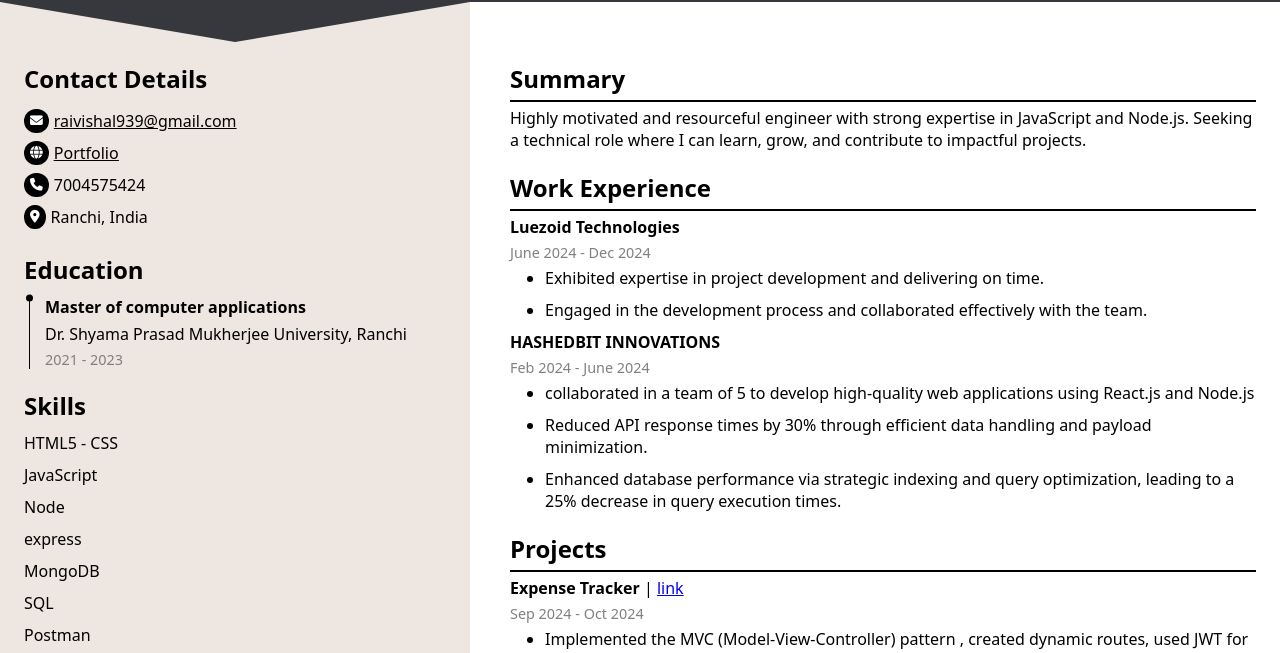
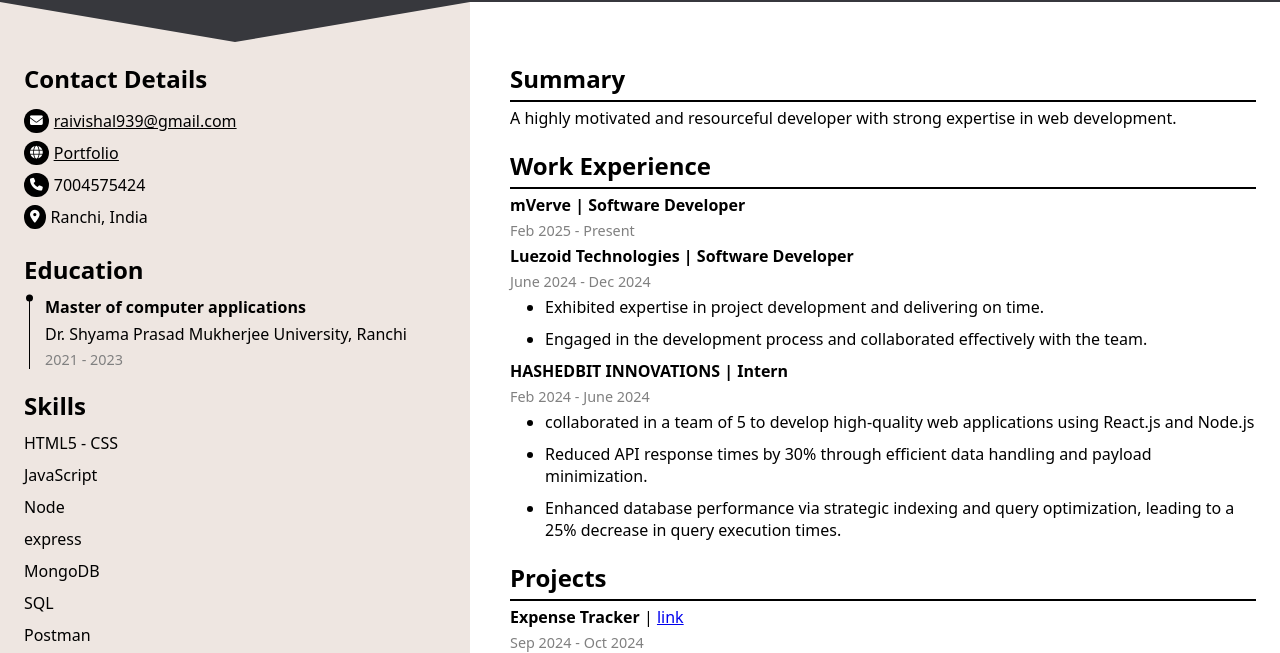
Before and after one commit to Vishal101022/resume-ui, a plain HTML site: page public/index.html in a window 1280 px wide. Shown: the part 115-768 px from the top of the page. Drawn offline with Linux system fonts and the light colour scheme.

Commit message:
Revise summary and work experience sections in index.html for clarity and detail

```diff
--- a/public/index.html
+++ b/public/index.html
@@ -76,14 +76,17 @@
           <div class="summary">
             <h2>Summary</h2>
             <p>
-              Highly motivated and resourceful engineer with strong expertise in
-              JavaScript and Node.js. Seeking a technical role where I can
-              learn, grow, and contribute to impactful projects.
+              A highly motivated and resourceful developer with strong expertise in web development.
             </p>
           </div>
           <div class="work-experience">
-            <h2>Work Experience</h2>
-            <p><strong> Luezoid Technologies</strong></p>
+             <h2>Work Experience</h2>
+            <p><strong>mVerve | Software Developer</strong></p>
+            <p class="date">Feb 2025 - Present</p>
+            <!--description of work experience, what you did there-->
+            <!-- <ul>
+            </ul> -->
+            <p><strong>Luezoid Technologies | Software Developer</strong></p>
             <p class="date">June 2024 - Dec 2024</p>
             <ul>
               <li>
@@ -95,7 +98,7 @@
                 with the team.
               </li>
             </ul>
-            <p><strong>HASHEDBIT INNOVATIONS</strong></p>
+            <p><strong>HASHEDBIT INNOVATIONS | Intern</strong></p>
             <p class="date">Feb 2024 - June 2024</p>
             <ul>
               <li>
```
